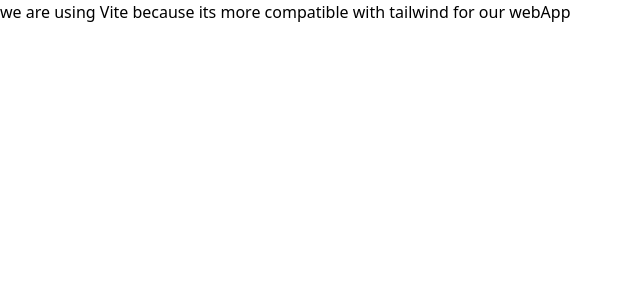
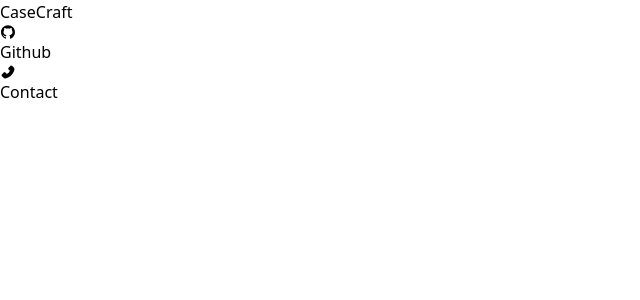
Before and after one commit to JaeAeich/Project-TheKindPandas, a React (Vite) app: page / in a window 1280 px wide. Shown: the top 300 px of the page, without its empty margins (0-640 px from the left). Built offline with nearby package versions, Linux system fonts and the light colour scheme.

Commit message:
navbar added

```diff
--- a/package.json
+++ b/package.json
@@ -10,7 +10,8 @@
   },
   "dependencies": {
     "react": "^18.2.0",
-    "react-dom": "^18.2.0"
+    "react-dom": "^18.2.0",
+    "react-icons": "^4.8.0"
   },
   "devDependencies": {
     "@types/react": "^18.0.27",
--- a/src/App.jsx
+++ b/src/App.jsx
@@ -1,7 +1,9 @@
+import Navbar from "./components/Navbar";
+
 function App() {
 	return (
 		<div className="App ">
-			we are using Vite because its more compatible with tailwind for our webApp
+			<Navbar />
 		</div>
 	);
 }
--- /dev/null
+++ b/src/components/Navbar.jsx
@@ -0,0 +1,28 @@
+import React from "react";
+import { AiFillGithub, AiFillPhone } from "react-icons/ai";
+
+function Navbar() {
+	return (
+		<div className="navbar">
+			<div className="nav">
+				<div className="brand-name">CaseCraft</div>
+				<div className="contanct">
+					<div className="gh">
+						<div className="logo">
+							<AiFillGithub />
+						</div>
+						<div className="name">Github</div>
+					</div>
+					<div className="gh">
+						<div className="logo">
+							<AiFillPhone />
+						</div>
+						<div className="name">Contact</div>
+					</div>
+				</div>
+			</div>
+		</div>
+	);
+}
+
+export default Navbar;
```
Also changed, not shown: 1 other file (tests, documents, lock files or other folders).
